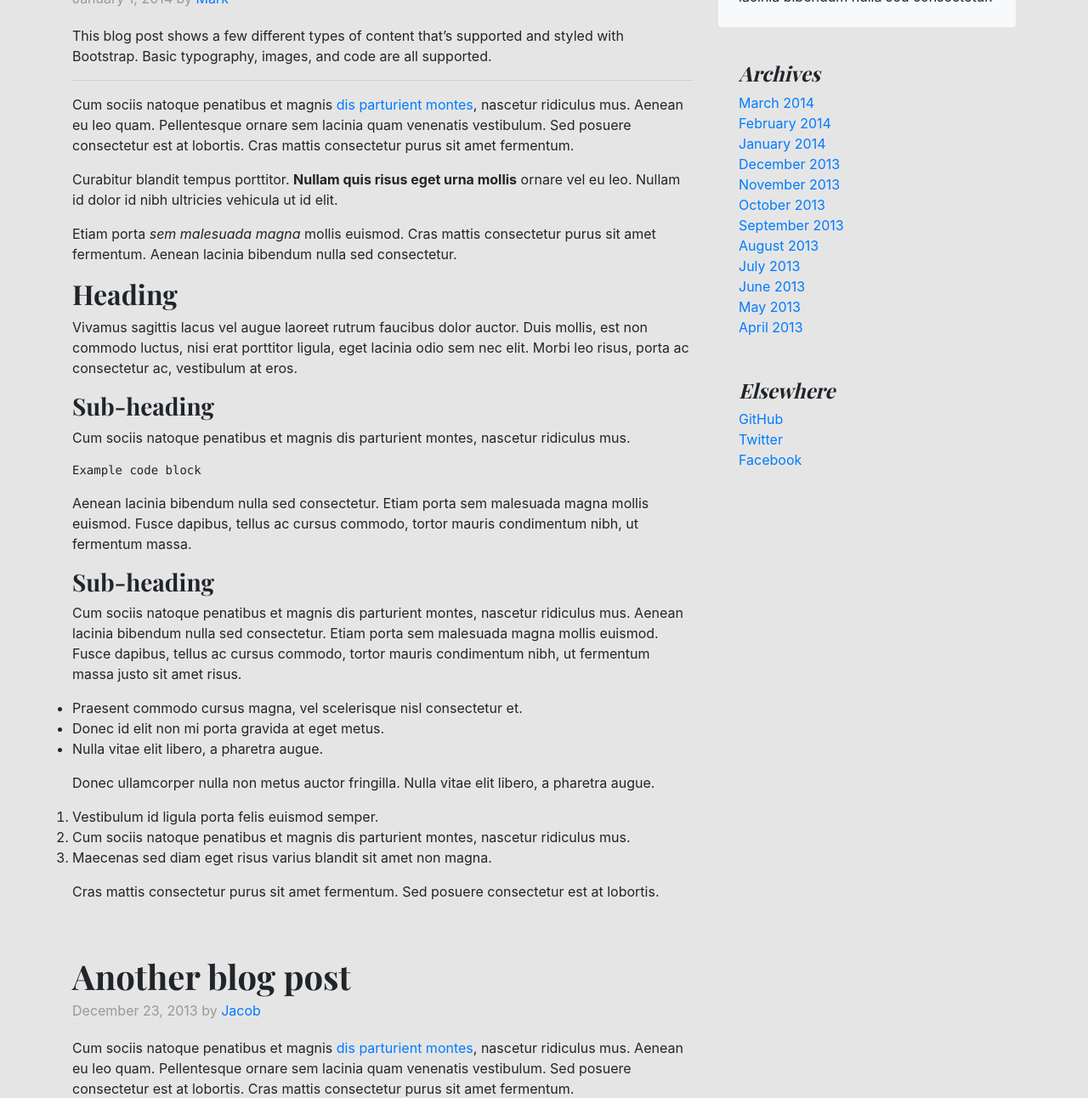
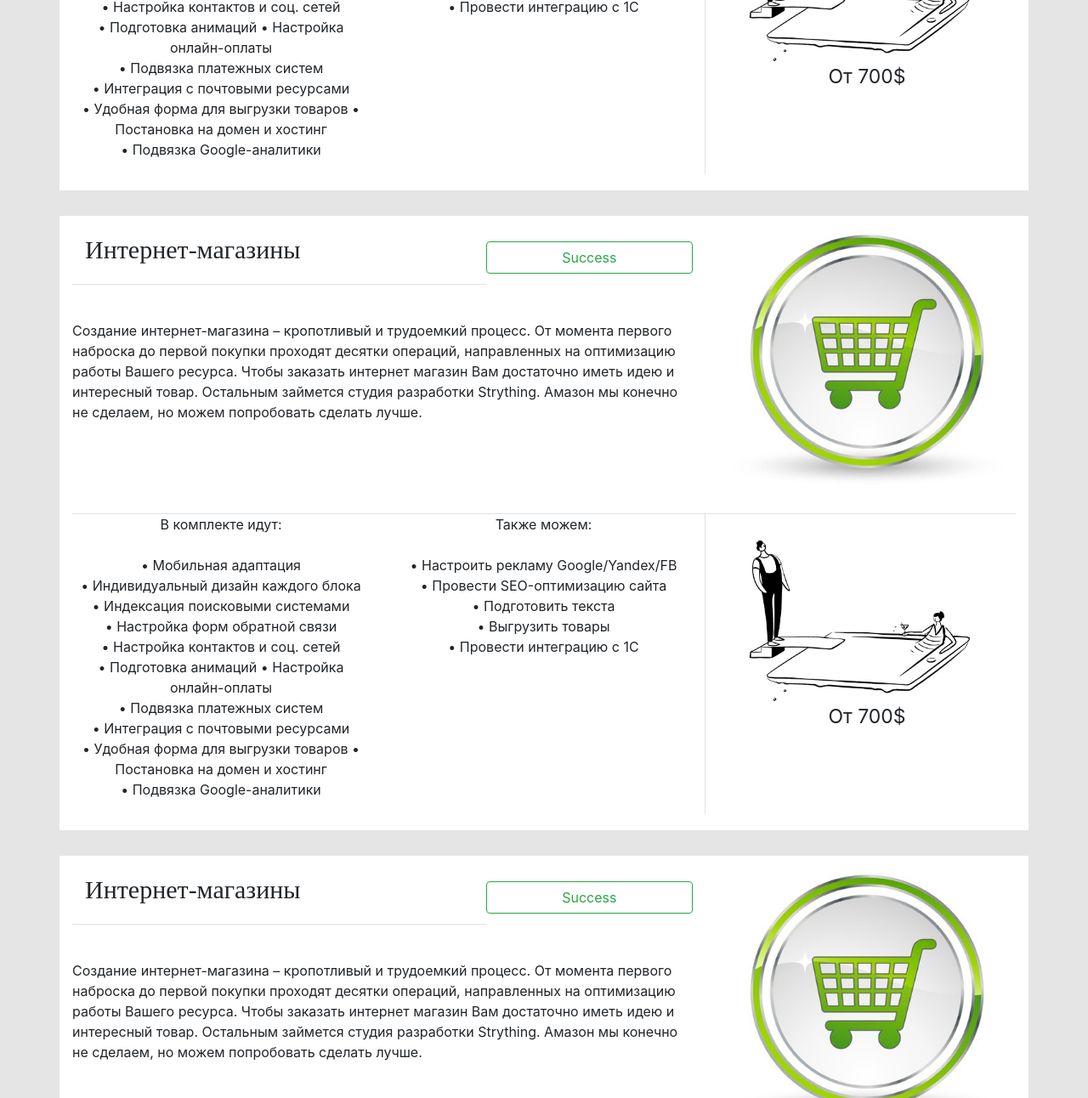
Before and after one commit to nicholasgmail/it-five, a plain HTML site: page prototype-html/info-cat.html in a window 1280 px wide. Shown: the part 529-1821 px from the top of the page at 85% size. Drawn offline with nearby package versions, Linux system fonts and the light colour scheme.

Commit message:
info-cat modified, image added

```diff
--- a/prototype-html/assets/css/compenents/info-cat.css
+++ b/prototype-html/assets/css/compenents/info-cat.css
@@ -8,7 +8,9 @@
 .inf{
     background-color: white;
     margin-top: 30px;
+    margin-bottom: 30px;
 }
+
 body{
     background:  #E5E5E5;
 }
@@ -46,3 +48,13 @@ body{
 .cat-top-text{
 
 }
+.cat-bottom{
+    padding-bottom: 20px;
+    text-align: center;
+}
+.bottom-img{
+    width: 100%;
+}
+.price{
+    font-size: 23px;
+}
--- a/prototype-html/info-cat.html
+++ b/prototype-html/info-cat.html
@@ -27,130 +27,107 @@
         </div>
         </div>
    </div>
-    <div class="cat-bottom">
-
+    <div class="cat-bottom border-top">
+        <div class="row">
+            <div class="col-md-4 bottom-left">
+                <p>В комплекте идут:<br/><br/>
+                 • Мобильная адаптация <br/>• Индивидуальный дизайн каждого блока <br/>• Индексация поисковыми системами <br/>• Настройка форм обратной связи <br/>• Настройка контактов и соц. сетей <br/>• Подготовка анимаций • Настройка онлайн-оплаты <br/>• Подвязка платежных систем <br/>• Интеграция с почтовыми ресурсами <br/>• Удобная форма для выгрузки товаров • Постановка на домен и хостинг <br/>• Подвязка Google-аналитики</p>
+            </div>
+            <div class="col-md-4 border-right bottom-middle">
+                <p>Также можем:<br/><br/>
+                 • Настроить рекламу Google/Yandex/FB <br/>• Провести SEO-оптимизацию сайта <br/>• Подготовить текста <br/>• Выгрузить товары <br/>• Провести интеграцию с 1С</p>
+            </div>
+            <div class="col-md-4 bottom-right">
+                <img class="bottom-img" src="assets/img/image%205.png" alt="">
+                <div class="price">От 700$</div>
+            </div>
+        </div>
     </div>
 
 
 </div>
 
-<main role="main" class="container">
-    <div class="row">
-        <div class="col-md-8 blog-main">
-            <h3 class="pb-4 mb-4 font-italic border-bottom">
-                From the Firehose
-            </h3>
+<div class="container inf">
+   <div class="cat-top">
+      <div class="row">
+       <div class="col-md-8 top-left">
+            <div class="cat-header">
+                <h3 class=" mb-4 col-8 border-bottom cat-title">
+                        Интернет-магазины
+                </h3>
+                <button type="button" class=" col-4 btn btn-outline-success order-btn">Success</button>
+            </div>
+            <div class="cat-col-text">
+                <p>Создание интернет-магазина – кропотливый и трудоемкий процесс. От момента первого наброска до первой покупки проходят десятки операций, направленных на оптимизацию работы Вашего ресурса. Чтобы заказать интернет магазин Вам достаточно иметь идею и интересный товар. Остальным займется студия разработки Strything. Амазон мы конечно не сделаем, но можем попробовать сделать лучше.</p>
+            </div>
+        </div>
+        <div class="top-right col-md-4">
+            <img class="order-img" src="assets/img/image%2016.png" alt="">
+        </div>
+        </div>
+   </div>
+    <div class="cat-bottom border-top">
+        <div class="row">
+            <div class="col-md-4 bottom-left">
+                <p>В комплекте идут:<br/><br/>
+                 • Мобильная адаптация <br/>• Индивидуальный дизайн каждого блока <br/>• Индексация поисковыми системами <br/>• Настройка форм обратной связи <br/>• Настройка контактов и соц. сетей <br/>• Подготовка анимаций • Настройка онлайн-оплаты <br/>• Подвязка платежных систем <br/>• Интеграция с почтовыми ресурсами <br/>• Удобная форма для выгрузки товаров • Постановка на домен и хостинг <br/>• Подвязка Google-аналитики</p>
+            </div>
+            <div class="col-md-4 border-right bottom-middle">
+                <p>Также можем:<br/><br/>
+                 • Настроить рекламу Google/Yandex/FB <br/>• Провести SEO-оптимизацию сайта <br/>• Подготовить текста <br/>• Выгрузить товары <br/>• Провести интеграцию с 1С</p>
+            </div>
+            <div class="col-md-4 bottom-right">
+                <img class="bottom-img" src="assets/img/image%205.png" alt="">
+                <div class="price">От 700$</div>
+            </div>
+        </div>
+    </div>
 
-            <div class="blog-post">
-                <h2 class="blog-post-title">Sample blog post</h2>
-                <p class="blog-post-meta">January 1, 2014 by <a href="#">Mark</a></p>
 
-                <p>This blog post shows a few different types of content that’s supported and styled with Bootstrap. Basic typography, images, and code are all supported.</p>
-                <hr>
-                <p>Cum sociis natoque penatibus et magnis <a href="#">dis parturient montes</a>, nascetur ridiculus mus. Aenean eu leo quam. Pellentesque ornare sem lacinia quam venenatis vestibulum. Sed posuere consectetur est at lobortis. Cras mattis consectetur purus sit amet fermentum.</p>
-                <blockquote>
-                    <p>Curabitur blandit tempus porttitor. <strong>Nullam quis risus eget urna mollis</strong> ornare vel eu leo. Nullam id dolor id nibh ultricies vehicula ut id elit.</p>
-                </blockquote>
-                <p>Etiam porta <em>sem malesuada magna</em> mollis euismod. Cras mattis consectetur purus sit amet fermentum. Aenean lacinia bibendum nulla sed consectetur.</p>
-                <h2>Heading</h2>
-                <p>Vivamus sagittis lacus vel augue laoreet rutrum faucibus dolor auctor. Duis mollis, est non commodo luctus, nisi erat porttitor ligula, eget lacinia odio sem nec elit. Morbi leo risus, porta ac consectetur ac, vestibulum at eros.</p>
-                <h3>Sub-heading</h3>
-                <p>Cum sociis natoque penatibus et magnis dis parturient montes, nascetur ridiculus mus.</p>
-                <pre><code>Example code block</code></pre>
-                <p>Aenean lacinia bibendum nulla sed consectetur. Etiam porta sem malesuada magna mollis euismod. Fusce dapibus, tellus ac cursus commodo, tortor mauris condimentum nibh, ut fermentum massa.</p>
-                <h3>Sub-heading</h3>
-                <p>Cum sociis natoque penatibus et magnis dis parturient montes, nascetur ridiculus mus. Aenean lacinia bibendum nulla sed consectetur. Etiam porta sem malesuada magna mollis euismod. Fusce dapibus, tellus ac cursus commodo, tortor mauris condimentum nibh, ut fermentum massa justo sit amet risus.</p>
-                <ul>
-                    <li>Praesent commodo cursus magna, vel scelerisque nisl consectetur et.</li>
-                    <li>Donec id elit non mi porta gravida at eget metus.</li>
-                    <li>Nulla vitae elit libero, a pharetra augue.</li>
-                </ul>
-                <p>Donec ullamcorper nulla non metus auctor fringilla. Nulla vitae elit libero, a pharetra augue.</p>
-                <ol>
-                    <li>Vestibulum id ligula porta felis euismod semper.</li>
-                    <li>Cum sociis natoque penatibus et magnis dis parturient montes, nascetur ridiculus mus.</li>
-                    <li>Maecenas sed diam eget risus varius blandit sit amet non magna.</li>
-                </ol>
-                <p>Cras mattis consectetur purus sit amet fermentum. Sed posuere consectetur est at lobortis.</p>
-            </div><!-- /.blog-post -->
+</div>
 
-            <div class="blog-post">
-                <h2 class="blog-post-title">Another blog post</h2>
-                <p class="blog-post-meta">December 23, 2013 by <a href="#">Jacob</a></p>
+<div class="container inf">
+   <div class="cat-top">
+      <div class="row">
+       <div class="col-md-8 top-left">
+            <div class="cat-header">
+                <h3 class=" mb-4 col-8 border-bottom cat-title">
+                        Интернет-магазины
+                </h3>
+                <button type="button" class=" col-4 btn btn-outline-success order-btn">Success</button>
+            </div>
+            <div class="cat-col-text">
+                <p>Создание интернет-магазина – кропотливый и трудоемкий процесс. От момента первого наброска до первой покупки проходят десятки операций, направленных на оптимизацию работы Вашего ресурса. Чтобы заказать интернет магазин Вам достаточно иметь идею и интересный товар. Остальным займется студия разработки Strything. Амазон мы конечно не сделаем, но можем попробовать сделать лучше.</p>
+            </div>
+        </div>
+        <div class="top-right col-md-4">
+            <img class="order-img" src="assets/img/image%2016.png" alt="">
+        </div>
+        </div>
+   </div>
+    <div class="cat-bottom border-top">
+        <div class="row">
+            <div class="col-md-4 bottom-left">
+                <p>В комплекте идут:<br/><br/>
+                 • Мобильная адаптация <br/>• Индивидуальный дизайн каждого блока <br/>• Индексация поисковыми системами <br/>• Настройка форм обратной связи <br/>• Настройка контактов и соц. сетей <br/>• Подготовка анимаций • Настройка онлайн-оплаты <br/>• Подвязка платежных систем <br/>• Интеграция с почтовыми ресурсами <br/>• Удобная форма для выгрузки товаров • Постановка на домен и хостинг <br/>• Подвязка Google-аналитики</p>
+            </div>
+            <div class="col-md-4 border-right bottom-middle">
+                <p>Также можем:<br/><br/>
+                 • Настроить рекламу Google/Yandex/FB <br/>• Провести SEO-оптимизацию сайта <br/>• Подготовить текста <br/>• Выгрузить товары <br/>• Провести интеграцию с 1С</p>
+            </div>
+            <div class="col-md-4 bottom-right">
+                <img class="bottom-img" src="assets/img/image%205.png" alt="">
+                <div class="price">От 700$</div>
+            </div>
+        </div>
+    </div>
 
-                <p>Cum sociis natoque penatibus et magnis <a href="#">dis parturient montes</a>, nascetur ridiculus mus. Aenean eu leo quam. Pellentesque ornare sem lacinia quam venenatis vestibulum. Sed posuere consectetur est at lobortis. Cras mattis consectetur purus sit amet fermentum.</p>
-                <blockquote>
-                    <p>Curabitur blandit tempus porttitor. <strong>Nullam quis risus eget urna mollis</strong> ornare vel eu leo. Nullam id dolor id nibh ultricies vehicula ut id elit.</p>
-                </blockquote>
-                <p>Etiam porta <em>sem malesuada magna</em> mollis euismod. Cras mattis consectetur purus sit amet fermentum. Aenean lacinia bibendum nulla sed consectetur.</p>
-                <p>Vivamus sagittis lacus vel augue laoreet rutrum faucibus dolor auctor. Duis mollis, est non commodo luctus, nisi erat porttitor ligula, eget lacinia odio sem nec elit. Morbi leo risus, porta ac consectetur ac, vestibulum at eros.</p>
-            </div><!-- /.blog-post -->
 
-            <div class="blog-post">
-                <h2 class="blog-post-title">New feature</h2>
-                <p class="blog-post-meta">December 14, 2013 by <a href="#">Chris</a></p>
+</div>
 
-                <p>Cum sociis natoque penatibus et magnis dis parturient montes, nascetur ridiculus mus. Aenean lacinia bibendum nulla sed consectetur. Etiam porta sem malesuada magna mollis euismod. Fusce dapibus, tellus ac cursus commodo, tortor mauris condimentum nibh, ut fermentum massa justo sit amet risus.</p>
-                <ul>
-                    <li>Praesent commodo cursus magna, vel scelerisque nisl consectetur et.</li>
-                    <li>Donec id elit non mi porta gravida at eget metus.</li>
-                    <li>Nulla vitae elit libero, a pharetra augue.</li>
-                </ul>
-                <p>Etiam porta <em>sem malesuada magna</em> mollis euismod. Cras mattis consectetur purus sit amet fermentum. Aenean lacinia bibendum nulla sed consectetur.</p>
-                <p>Donec ullamcorper nulla non metus auctor fringilla. Nulla vitae elit libero, a pharetra augue.</p>
-            </div><!-- /.blog-post -->
 
-            <nav class="blog-pagination">
-                <a class="btn btn-outline-primary" href="#">Older</a>
-                <a class="btn btn-outline-secondary disabled" href="#" tabindex="-1" aria-disabled="true">Newer</a>
-            </nav>
 
-        </div><!-- /.blog-main -->
 
-        <aside class="col-md-4 blog-sidebar">
-            <div class="p-4 mb-3 bg-light rounded">
-                <h4 class="font-italic">About</h4>
-                <p class="mb-0">Etiam porta <em>sem malesuada magna</em> mollis euismod. Cras mattis consectetur purus sit amet fermentum. Aenean lacinia bibendum nulla sed consectetur.</p>
-            </div>
-
-            <div class="p-4">
-                <h4 class="font-italic">Archives</h4>
-                <ol class="list-unstyled mb-0">
-                    <li><a href="#">March 2014</a></li>
-                    <li><a href="#">February 2014</a></li>
-                    <li><a href="#">January 2014</a></li>
-                    <li><a href="#">December 2013</a></li>
-                    <li><a href="#">November 2013</a></li>
-                    <li><a href="#">October 2013</a></li>
-                    <li><a href="#">September 2013</a></li>
-                    <li><a href="#">August 2013</a></li>
-                    <li><a href="#">July 2013</a></li>
-                    <li><a href="#">June 2013</a></li>
-                    <li><a href="#">May 2013</a></li>
-                    <li><a href="#">April 2013</a></li>
-                </ol>
-            </div>
-
-            <div class="p-4">
-                <h4 class="font-italic">Elsewhere</h4>
-                <ol class="list-unstyled">
-                    <li><a href="#">GitHub</a></li>
-                    <li><a href="#">Twitter</a></li>
-                    <li><a href="#">Facebook</a></li>
-                </ol>
-            </div>
-        </aside><!-- /.blog-sidebar -->
-
-    </div><!-- /.row -->
-
-</main><!-- /.container -->
-
-<footer class="blog-footer">
-    <p>Blog template built for <a href="https://getbootstrap.com/">Bootstrap</a> by <a href="https://twitter.com/mdo">@mdo</a>.</p>
-    <p>
-        <a href="#">Back to top</a>
-    </p>
-</footer>
 <script src="https://code.jquery.com/jquery-3.4.1.slim.min.js"></script>
 <script src="https://cdn.jsdelivr.net/npm/popper.js@1.16.0/dist/umd/popper.min.js"></script>
 <script src="https://stackpath.bootstrapcdn.com/bootstrap/4.4.1/js/bootstrap.min.js"></script>
```
Also changed, not shown: prototype-html/assets/img/image 5.png (added).
